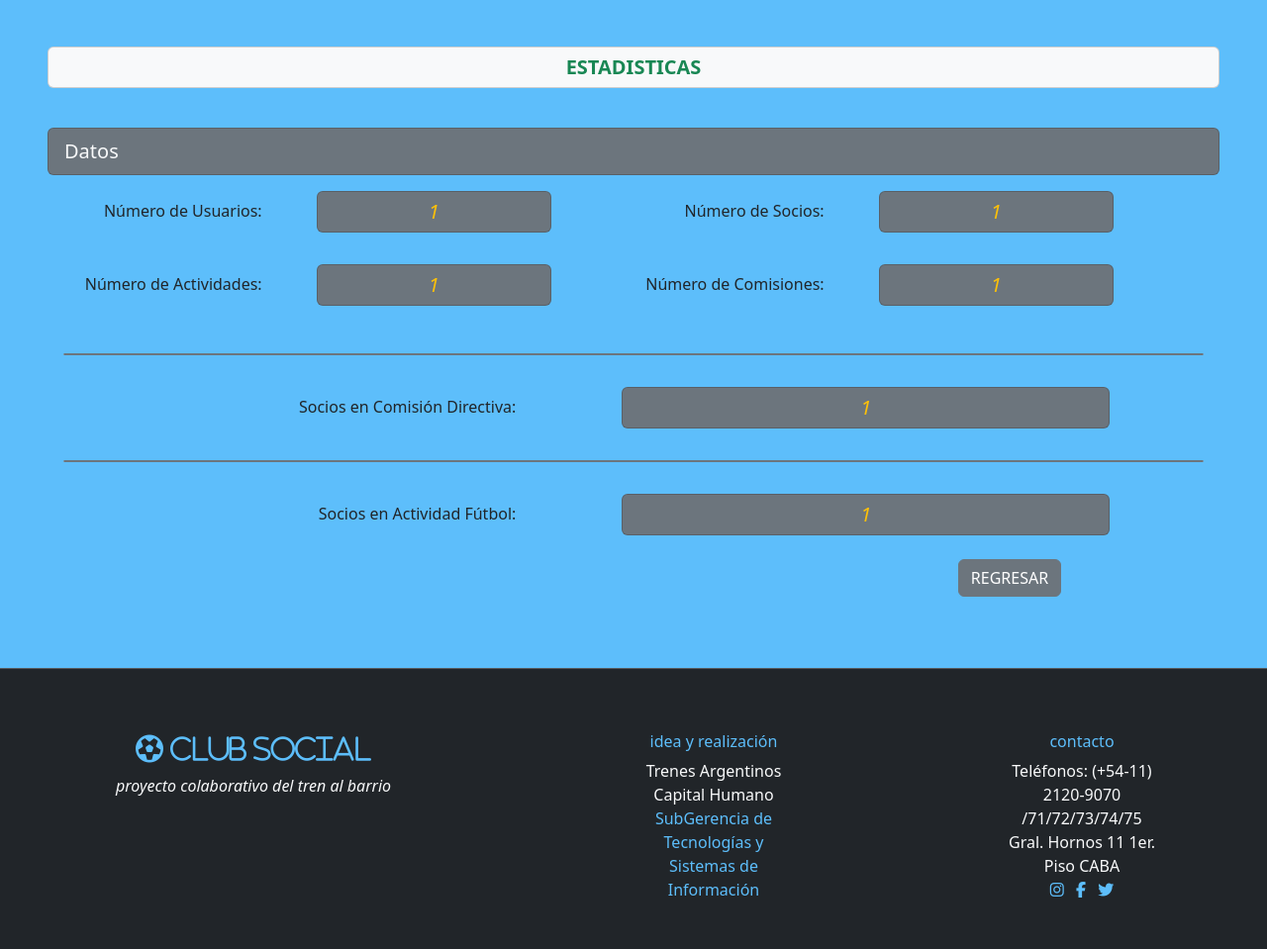
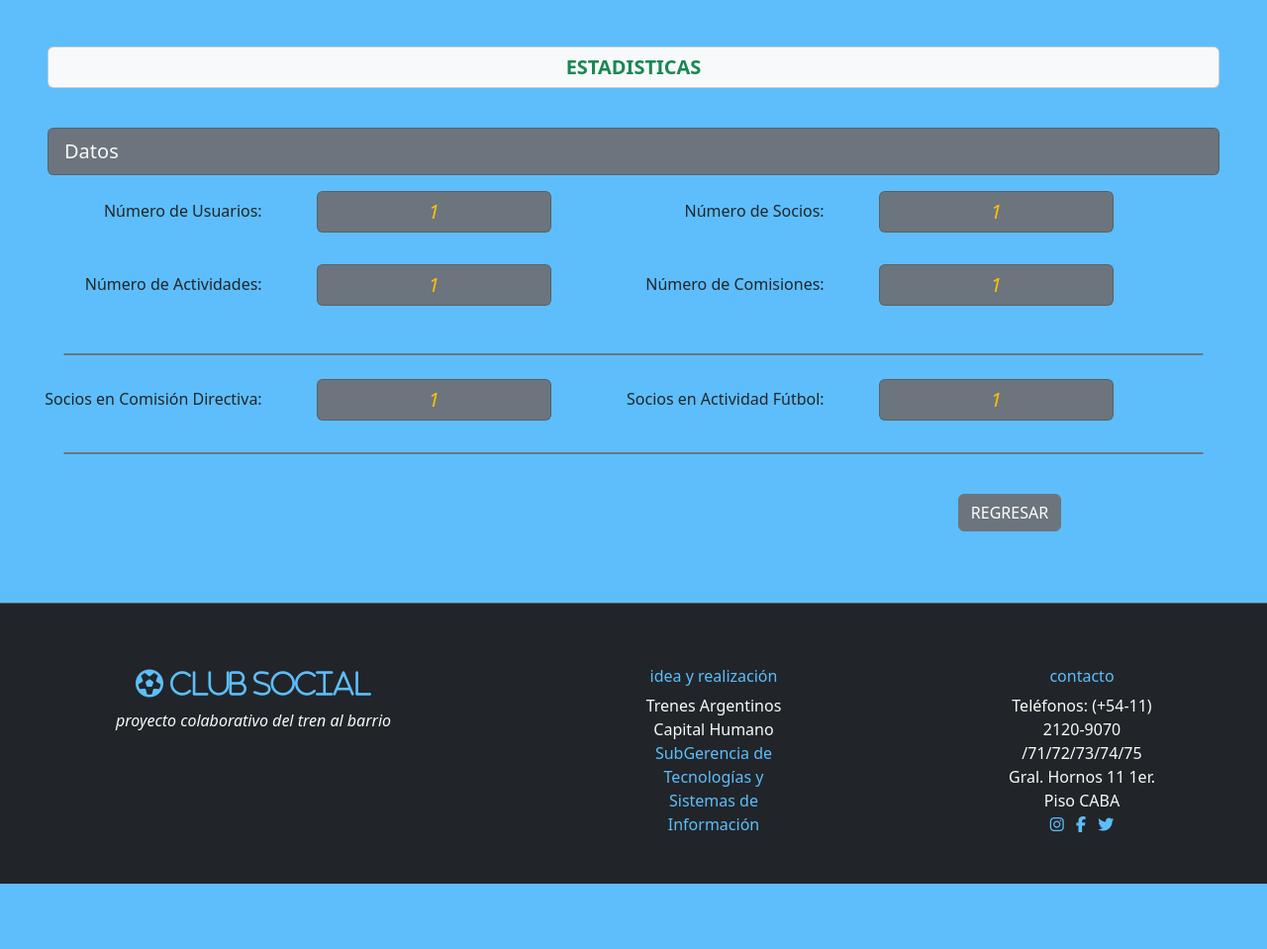
Before and after one commit to gvicenteprieto/club, a PHP site: page /login/secciones/vista_estadisticas.php in a window 1280 px wide. Shown: the part 86-1045 px from the top of the page at 99% size. After the commit the page ends 979 px from the top, so only its background shows below. Run offline with PHP 8.4, Linux system fonts and the light colour scheme; the visitor is signed in with stand-in values (Sample User, id 1); tables that the repository leaves empty or names only in its code hold one stand-in row (values such as "Sample post"); some libraries are stand-ins or nearby versions.

Commit message:
vista estadisticas

```diff
--- a/secciones/vista_estadisticas.php
+++ b/secciones/vista_estadisticas.php
@@ -75,24 +75,28 @@ if (empty($_SESSION['usuario'])) {
                     <div class="d-grid gap-2 mb-2 mt-3 p-3">
                         <div class="bg-secondary-subtle border border-secondary rounded-3"></div>
                     </div>
-                    <!-- <div class="row col-12"> -->
+
+                    <div class="row col-12">
+
+                        <div class="row col-6">
+
                             <?php if ($sociosDirectiva != 0) { ?>
-                        <div class="row col-12 mt-3 mb-3">
+                                <!-- <div class="row col-12 mt-3 mb-3"> -->
                                     <div class="col-5 p-2 text-end ">Socios en Comisión Directiva: </div>
                                     <div class="col-1"></div>
                                     <div class="col-5 bg-secondary text-warning text-center card fw-bold">
-                                <h5 class="mt-2">
-                                    <i>
+                                        <h5 class="mt-2 ">
+                                            <i >
                                                 <?php echo $sociosDirectiva; ?>
                                             </i>
                                         </h5>
                                     </div>
                                     <div class="col-1"></div>
-                        </div>
+                                <!-- </div> -->
                             <?php }  ?>
 
                             <?php if ($sociosDeportes != 0) { ?>
-                        <div class="row col-12 mt-3 mb-3">
+                                <!-- <div class="row col-12 mt-3 mb-3"> -->
                                     <div class="col-5 p-2 text-end ">Socios en Comisión Deportes: </div>
                                     <div class="col-1"></div>
                                     <div class="col-5 bg-secondary text-warning text-center card fw-bold">
@@ -103,11 +107,11 @@ if (empty($_SESSION['usuario'])) {
                                         </h5>
                                     </div>
                                     <div class="col-1"></div>
-                        </div>
+                                <!-- </div> -->
                             <?php }  ?>
 
                             <?php if ($sociosPrensa != 0) { ?>
-                        <div class="row col-12 mt-3 mb-3">
+                                <!-- <div class="row col-12 mt-3 mb-3"> -->
                                     <div class="col-5 p-2 text-end ">Socios en Comisión Prensa: </div>
                                     <div class="col-1"></div>
                                     <div class="col-5 bg-secondary text-warning text-center card fw-bold">
@@ -118,11 +122,11 @@ if (empty($_SESSION['usuario'])) {
                                         </h5>
                                     </div>
                                     <div class="col-1"></div>
-                        </div>
+                                <!-- </div> -->
                             <?php }  ?>
 
                             <?php if ($sociosCultura != 0) { ?>
-                        <div class="row col-12 mt-3 mb-3">
+                                <!-- <div class="row col-12 mt-3 mb-3"> -->
                                     <div class="col-5 p-2 text-end ">Socios en Comisión Cultura: </div>
                                     <div class="col-1"></div>
                                     <div class="col-5 bg-secondary text-warning text-center card fw-bold">
@@ -133,15 +137,15 @@ if (empty($_SESSION['usuario'])) {
                                         </h5>
                                     </div>
                                     <div class="col-1"></div>
+                                <!-- </div> -->
+                            <?php }  ?>
                         </div>
-                    <?php }  ?>
-                    <!-- </div> -->
-                    <div class="d-grid gap-2 mb-2 mt-3 p-3">
+                        <!-- <div class="d-grid gap-2 mb-2 mt-3 p-3">
                                     <div class="bg-secondary-subtle border border-secondary rounded-3"></div>
-                    </div>
-
+                                </div> -->
+                        <div class="row col-6">
                             <?php if ($sociosFutbol != 0) { ?>
-                        <div class="row col-12 mt-3 mb-3">
+                                <!-- <div class="row col-12 mt-3 mb-3"> -->
                                     <div class="col-5 p-2 text-end ">Socios en Actividad Fútbol: </div>
                                     <div class="col-1"></div>
                                     <div class="col-5 bg-secondary text-warning text-center card fw-bold">
@@ -152,11 +156,11 @@ if (empty($_SESSION['usuario'])) {
                                         </h5>
                                     </div>
                                     <div class="col-1"></div>
-                        </div>
+                                <!-- </div> -->
                             <?php }  ?>
 
                             <?php if ($sociosRugby != 0) { ?>
-                        <div class="row col-12 mt-3 mb-3">
+                                <!-- <div class="row col-12 mt-3 mb-3"> -->
                                     <div class="col-5 p-2 text-end ">Socios en Actividad Rugby: </div>
                                     <div class="col-1"></div>
                                     <div class="col-5 bg-secondary text-warning text-center card fw-bold">
@@ -167,11 +171,11 @@ if (empty($_SESSION['usuario'])) {
                                         </h5>
                                     </div>
                                     <div class="col-1"></div>
-                        </div>
+                                <!-- </div> -->
                             <?php }  ?>
 
                             <?php if ($sociosHockey != 0) { ?>
-                        <div class="row col-12 mt-3 mb-3">
+                                <!-- <div class="row col-12 mt-3 mb-3"> -->
                                     <div class="col-5 p-2 text-end ">Socios en Actividad Hockey: </div>
                                     <div class="col-1"></div>
                                     <div class="col-5 bg-secondary text-warning text-center card fw-bold">
@@ -182,11 +186,11 @@ if (empty($_SESSION['usuario'])) {
                                         </h5>
                                     </div>
                                     <div class="col-1"></div>
-                        </div>
+                                <!-- </div> -->
                             <?php }  ?>
 
                             <?php if ($sociosTaekwondo != 0) { ?>
-                        <div class="row col-12 mt-3 mb-3">
+                                <!-- <div class="row col-12 mt-3 mb-3"> -->
                                     <div class="col-5 p-2 text-end ">Socios en Actividad Taekwondo: </div>
                                     <div class="col-1"></div>
                                     <div class="col-5 bg-secondary text-warning text-center card fw-bold">
@@ -197,11 +201,11 @@ if (empty($_SESSION['usuario'])) {
                                         </h5>
                                     </div>
                                     <div class="col-1"></div>
-                        </div>
+                                <!-- </div> -->
                             <?php }  ?>
 
                             <?php if ($sociosTenis != 0) { ?>
-                        <div class="row col-12 mt-3 mb-3">
+                                <!-- <div class="row col-12 mt-3 mb-3"> -->
                                     <div class="col-5 p-2 text-end ">Socios en Actividad Tenis: </div>
                                     <div class="col-1"></div>
                                     <div class="col-5 bg-secondary text-warning text-center card fw-bold">
@@ -212,11 +216,11 @@ if (empty($_SESSION['usuario'])) {
                                         </h5>
                                     </div>
                                     <div class="col-1"></div>
-                        </div>
+                                <!-- </div> -->
                             <?php }  ?>
 
                             <?php if ($sociosGimnasio != 0) { ?>
-                        <div class="row col-12 mt-3 mb-3">
+                                <!-- <div class="row col-12 mt-3 mb-3"> -->
                                     <div class="col-5 p-2 text-end ">Socios en Actividad Gimnasio: </div>
                                     <div class="col-1"></div>
                                     <div class="col-5 bg-secondary text-warning text-center card fw-bold">
@@ -227,11 +231,11 @@ if (empty($_SESSION['usuario'])) {
                                         </h5>
                                     </div>
                                     <div class="col-1"></div>
-                        </div>
+                                <!-- </div> -->
                             <?php }  ?>
 
                             <?php if ($sociosPadel != 0) { ?>
-                        <div class="row col-12 mt-3 mb-3">
+                                <!-- <div class="row col-12 mt-3 mb-3"> -->
                                     <div class="col-5 p-2 text-end ">Socios en Actividad Pádel: </div>
                                     <div class="col-1"></div>
                                     <div class="col-5 bg-secondary text-warning text-center card fw-bold">
@@ -242,11 +246,11 @@ if (empty($_SESSION['usuario'])) {
                                         </h5>
                                     </div>
                                     <div class="col-1"></div>
-                        </div>
+                                <!-- </div> -->
                             <?php }  ?>
 
                             <?php if ($sociosPadel != 0) { ?>
-                        <div class="row col-12 mt-3 mb-3">
+                                <!-- <div class="row col-12 mt-3 mb-3"> -->
                                     <div class="col-5 p-2 text-end ">Socios en Actividad Ajedrez: </div>
                                     <div class="col-1"></div>
                                     <div class="col-5 bg-secondary text-warning text-center card fw-bold">
@@ -257,9 +261,13 @@ if (empty($_SESSION['usuario'])) {
                                         </h5>
                                     </div>
                                     <div class="col-1"></div>
+                                <!-- </div> -->
+                            <?php }  ?>
                         </div>
-                    <?php }  ?>
-
+                    </div>
+                    <div class="d-grid gap-2 mb-2 mt-3 p-3">
+                        <div class="bg-secondary-subtle border border-secondary rounded-3"></div>
+                    </div>
                     <div class="container text-center mt-3">
                         <div class="row justify-content-between">
                             <div class="col-4"></div>
```
Lines whose indentation alone changed are shown as unchanged.
